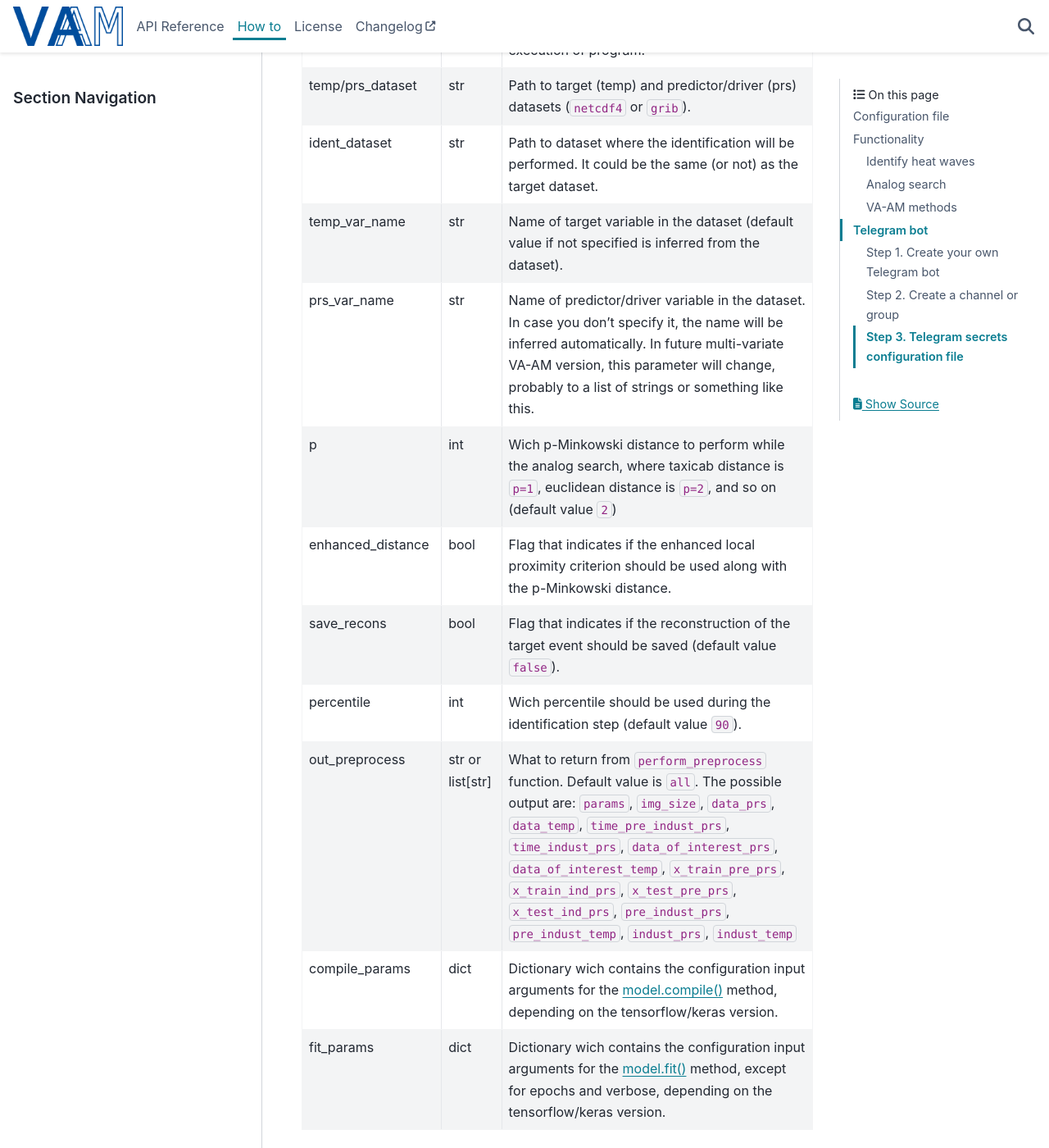
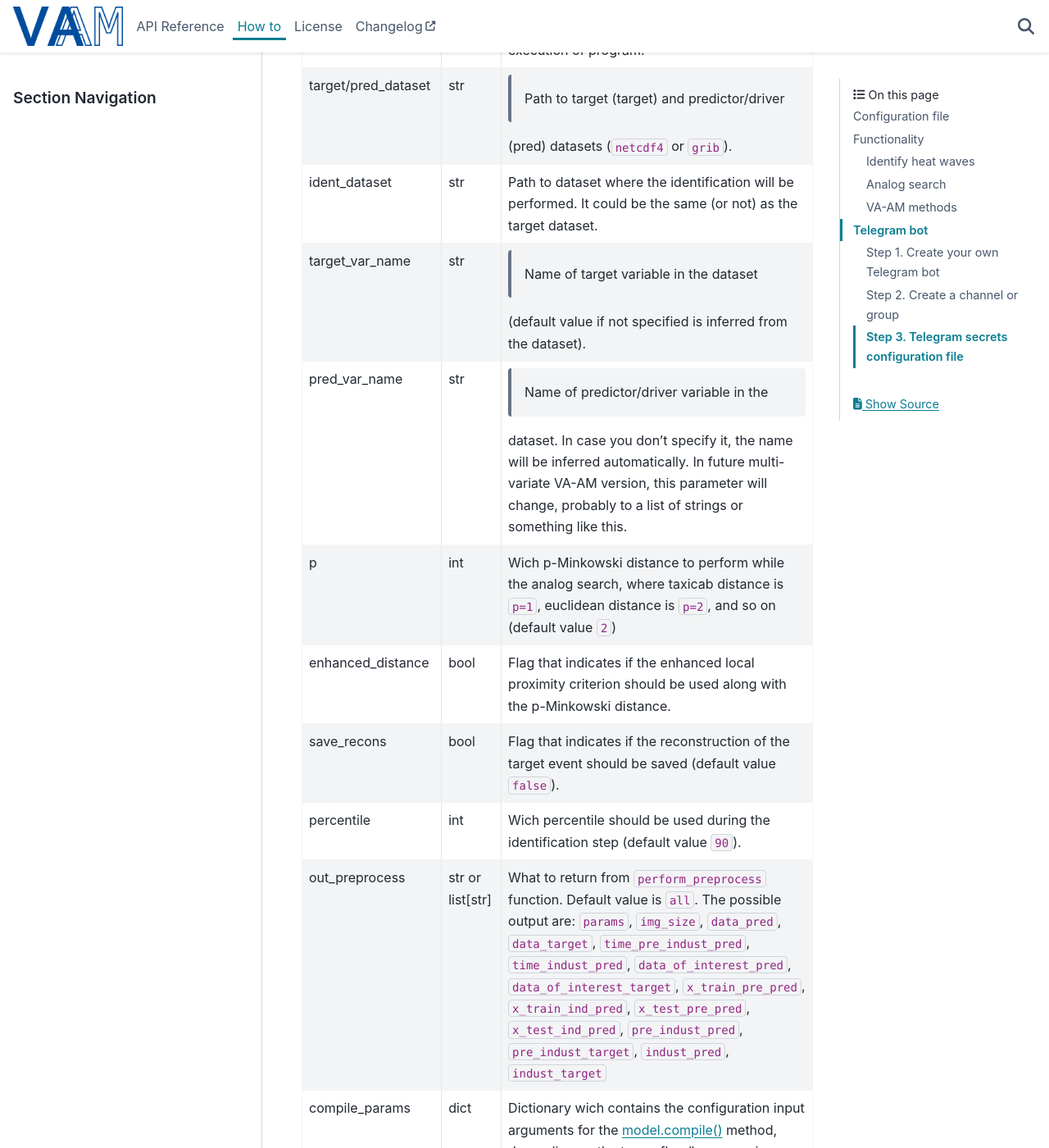
Before and after one commit to GheodeAI/va_am, a Sphinx documentation site: the page built from docs/how_to.rst, in a window 1280 px wide and 1400 px high, scrolled down 4358 px. Shown: the whole window at 82% size. Built offline with Sphinx 7.4.7 and the PyData theme 0.15.4, drawn with Linux system fonts in a browser that asks for light colours; some of the changed text lies outside the part shown.

Commit message:
feat: updated documentation

```diff
--- a/docs/how_to.rst
+++ b/docs/how_to.rst
@@ -44,10 +44,10 @@ a configuration file. It has to be a `JSON <https://en.wikipedia.org/wiki/JSON>`
         "replace_choice":           true,
         "arch":                     5,
         "verbose":                  true,
-        "temp_dataset":             "~/path/to/data/data_dailyMax_t2m_1940-2022.nc",
-        "prs_dataset":              "~/path/to/data/prmsl.nc",
+        "target_dataset":             "~/path/to/data/data_dailyMax_t2m_1940-2022.nc",
+        "pred_dataset":              "~/path/to/data/prmsl.nc",
         "ident_dataset":            "~/path/to/data_dailyMax_t2m_1940-2022.nc",
-        "temp_var_name":            "t2m_dailyMax",
+        "target_var_name":            "t2m_dailyMax",
         "p":                        2,
         "enhanced_distance":        true,
         "compile_params":           {
@@ -173,15 +173,15 @@ verbose               bool                 If ``true``, several prints and warni
                                            flag or ``verbose`` parameter of the
                                            outside and inside code execution of
                                            program.
-temp/prs_dataset      str                  Path to target (temp) and predictor/driver
-                                           (prs) datasets (``netcdf4`` or ``grib``).
+target/pred_dataset      str                  Path to target (target) and predictor/driver
+                                           (pred) datasets (``netcdf4`` or ``grib``).
 ident_dataset         str                  Path to dataset where the identification
                                            will be performed. It could be the same
                                            (or not) as the target dataset.
-temp_var_name         str                  Name of target variable in the dataset
+target_var_name         str                  Name of target variable in the dataset
                                            (default value if not specified is
                                            inferred from the dataset).
-prs_var_name          str                  Name of predictor/driver variable in the
+pred_var_name          str                  Name of predictor/driver variable in the
                                            dataset. In case you don't specify it,
                                            the name will be inferred automatically.
                                            In future multi-variate VA-AM version,
@@ -203,15 +203,15 @@ percentile            int                  Wich percentile should be used during
 out_preprocess        str or list[str]     What to return from ``perform_preprocess``
                                            function. Default value is ``all``. The
                                            possible output are: ``params``,
-                                           ``img_size``, ``data_prs``, ``data_temp``,
-                                           ``time_pre_indust_prs``,
-                                           ``time_indust_prs``,
-                                           ``data_of_interest_prs``,
-                                           ``data_of_interest_temp``,
-                                           ``x_train_pre_prs``, ``x_train_ind_prs``,
-                                           ``x_test_pre_prs``, ``x_test_ind_prs``,
-                                           ``pre_indust_prs``, ``pre_indust_temp``,
-                                           ``indust_prs``, ``indust_temp``
+                                           ``img_size``, ``data_pred``, ``data_target``,
+                                           ``time_pre_indust_pred``,
+                                           ``time_indust_pred``,
+                                           ``data_of_interest_pred``,
+                                           ``data_of_interest_target``,
+                                           ``x_train_pre_pred``, ``x_train_ind_pred``,
+                                           ``x_test_pre_pred``, ``x_test_ind_pred``,
+                                           ``pre_indust_pred``, ``pre_indust_target``,
+                                           ``indust_pred``, ``indust_target``
 compile_params        dict                 Dictionary wich contains the configuration
                                            input arguments for the
                                            `model.compile() <https://keras.io/api/mod
```
